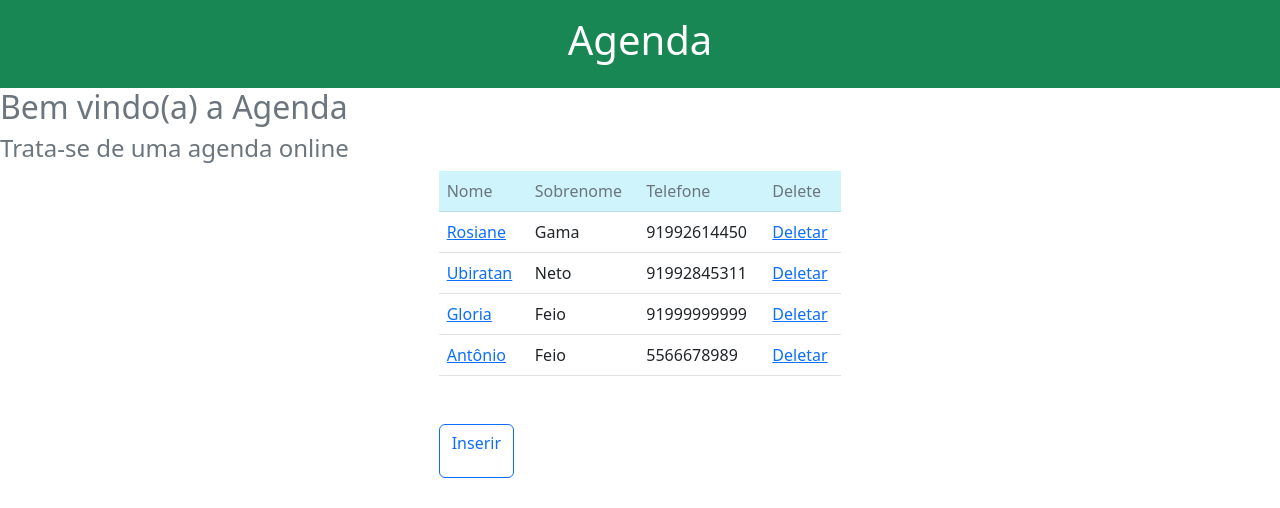
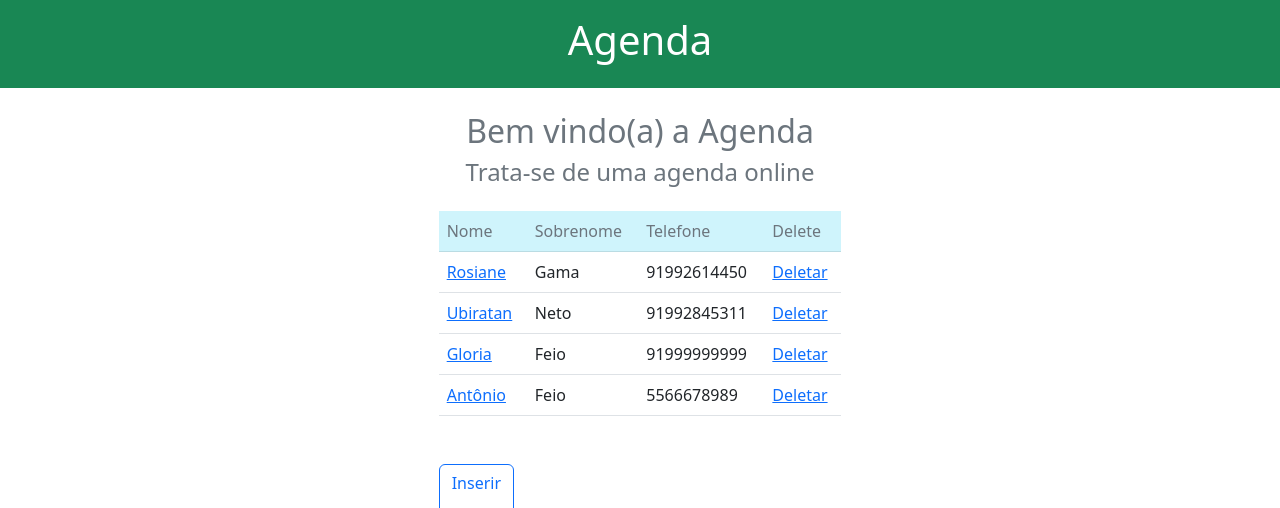
Before and after one commit to BiraFeio/agenda1.0, a Django app: page /pessoas/ in a window 1280 px wide. Shown: the top 508 px of the page. Run offline with Django 4.2, Linux system fonts and the light colour scheme; data comes from the database, SQL or seed files in the repository.

Commit message:
Versão 1.1

```diff
--- a/agenda/pessoas/templates/index.html
+++ b/agenda/pessoas/templates/index.html
@@ -12,8 +12,10 @@
     <header class="bg-success text-white text-center py-3">
         <h1>Agenda</h1>
     </header>
-    <h2 class="text-secondary">Bem vindo(a) a Agenda</h2>
-    <h4 class="text-secondary">Trata-se de uma agenda online</h4>
+    <div class="my-4 container text-center">
+        <h2 class="text-secondary">Bem vindo(a) a Agenda</h2>
+        <h4 class="text-secondary">Trata-se de uma agenda online</h4>
+    </div>
     <section>
         <div class="px-3 container col-md-4"></div>
         <div class="container col-md-4 px4">
```
